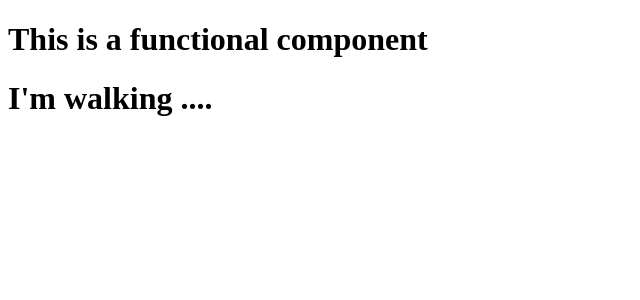
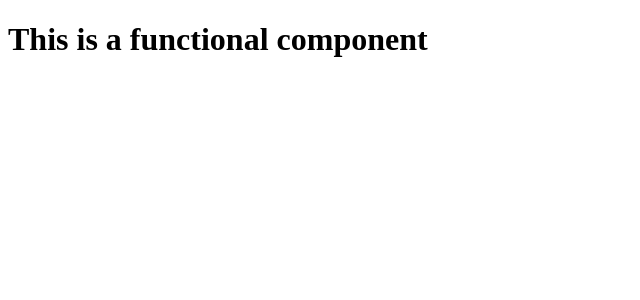
Before and after one commit to SaeedEsmaeelinejad/react-practices, a React (Create React App) app in the folder first-of-first/: page / in a window 1280 px wide. Shown: the top 300 px of the page, without its empty margins (0-640 px from the left). Built offline with nearby package versions, Linux system fonts and the light colour scheme.

Commit message:
remove extra component

```diff
--- a/first-of-first/src/index.js
+++ b/first-of-first/src/index.js
@@ -8,7 +8,7 @@ const root = ReactDOM.createRoot(document.getElementById('root'));
 root.render(
   <React.StrictMode>
     <App />
-    <Walking />
+    {/* <Walking /> */}
     <Tak />
   </React.StrictMode>
 );
```
